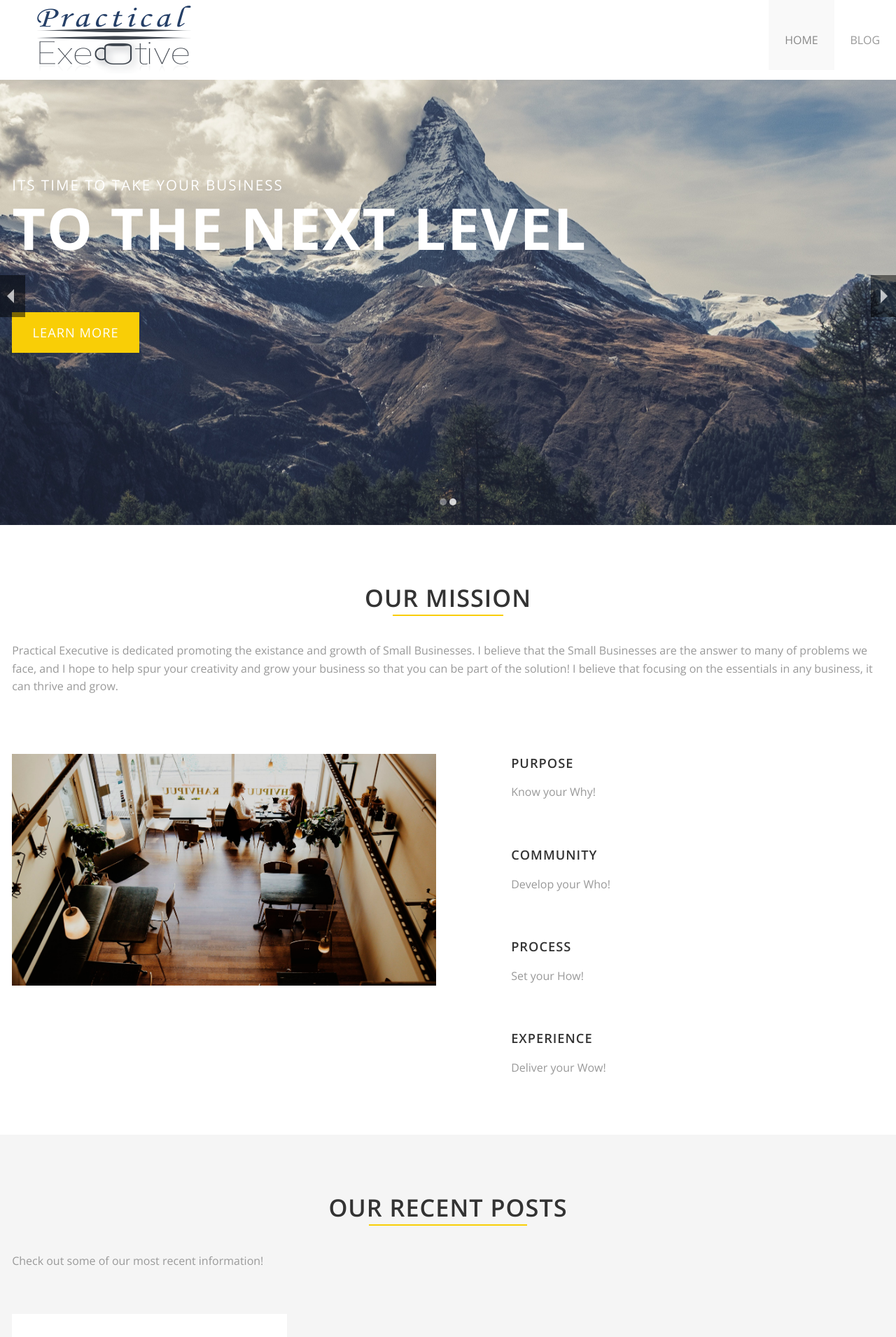
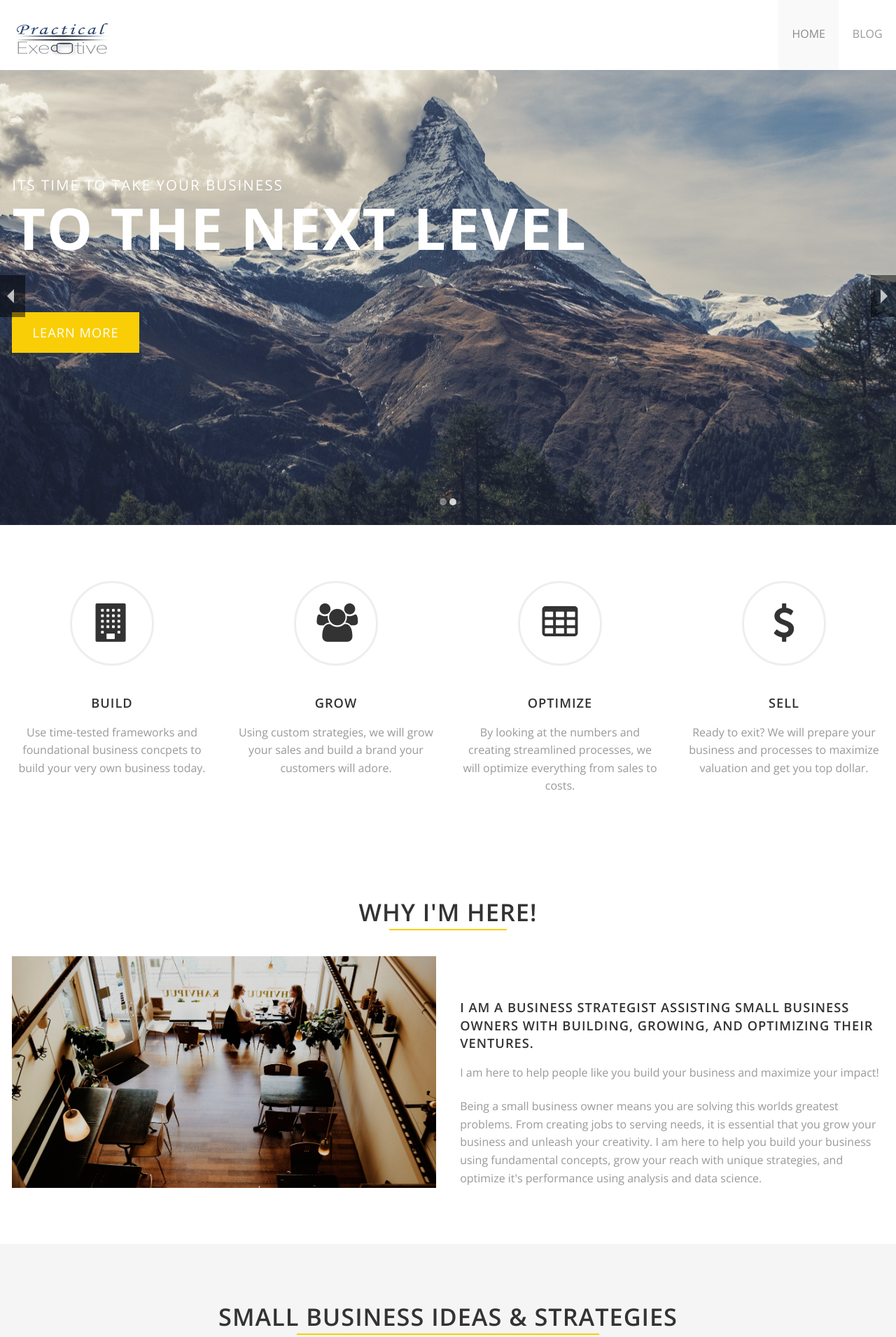
Before and after one commit to JoshuaMSchultz/practical-executive, a Jekyll site: the page built from index.html, in a window 1280 px wide. Shown: the top 1910 px of the page at 70% size. Built offline with Jekyll 4.4.1, drawn with Linux system fonts in a browser that asks for light colours; some of the changed text lies outside the part shown.

Commit message:
home page text add

```diff
--- a/_includes/footer.html
+++ b/_includes/footer.html
@@ -70,9 +70,3 @@
   </div>
   <div class='two spacing'></div>
 </div>
-<script src="{{ "/javascripts/jquery.countTo.js" | prepend: site.baseurl }}" type="text/javascript"></script>
-<script src="{{ "/javascripts/jquery.appear.js" | prepend: site.baseurl }}" type="text/javascript"></script>
-<script src="{{ "/javascripts/jquery.validate.js" | prepend: site.baseurl }}" type="text/javascript"></script>
-<script src="{{ "/javascripts/jquery.sequence-min.js" | prepend: site.baseurl }}" type="text/javascript"></script>
-<script src="{{ "/javascripts/jquery.easing.1.3.js" | prepend: site.baseurl }}" type="text/javascript"></script>
-<script src="{{ "/javascripts/app.js" | prepend: site.baseurl }}" type="text/javascript"></script>
--- a/_includes/head.html
+++ b/_includes/head.html
@@ -27,7 +27,7 @@
         });
     })(Tc.$);
   </script>
-  <link href='//fonts.googleapis.com/css?family=Open+Sans:400,600,700,800,300' rel='stylesheet' type='text/css'>
+  <link href='//fonts.googleapis.com/css?family=Open+Sans:400,600,700,800,300' media="screen" rel='stylesheet' type='text/css'>
   <script src="{{ "/javascripts/masonry.pkgd.js" | prepend: site.baseurl }}" type="text/javascript"></script>
   <script src="{{ "/javascripts/imagesloaded.pkgd.min.js" | prepend: site.baseurl }}" type="text/javascript"></script>
   <script src="{{ "/javascripts/slick.min.js" | prepend: site.baseurl }}" type="text/javascript"></script>
--- /dev/null
+++ b/_includes/javascript-calls.html
@@ -0,0 +1,6 @@
+<script src="{{ "/javascripts/jquery.countTo.js" | prepend: site.baseurl }}" type="text/javascript"></script>
+<script src="{{ "/javascripts/jquery.appear.js" | prepend: site.baseurl }}" type="text/javascript"></script>
+<script src="{{ "/javascripts/jquery.validate.js" | prepend: site.baseurl }}" type="text/javascript"></script>
+<script src="{{ "/javascripts/jquery.sequence-min.js" | prepend: site.baseurl }}" type="text/javascript"></script>
+<script src="{{ "/javascripts/jquery.easing.1.3.js" | prepend: site.baseurl }}" type="text/javascript"></script>
+<script src="{{ "/javascripts/app.js" | prepend: site.baseurl }}" type="text/javascript"></script>
--- a/_layouts/default.html
+++ b/_layouts/default.html
@@ -11,7 +11,8 @@
       {{ content }}
     </div>
 
-    {% include footer.html %}
+    <!-- {% include footer.html %} -->
+    {% include javascript-calls.html %}
 
   </body>
 
--- a/_sass/foundation/_settings.scss
+++ b/_sass/foundation/_settings.scss
@@ -1385,7 +1385,7 @@ $topbar-bg-color: #fff;
 // $topbar-bg: $topbar-bg-color;
 
 // Height and margin
-$topbar-height: rem-calc(100);
+$topbar-height: rem-calc(85);
 // $topbar-margin-bottom: 0;
 
 // Controlling the styles for the title in the top bar
--- a/index.html
+++ b/index.html
@@ -34,16 +34,16 @@ slides:
 statements:
   - icon: trophy
     title: Purpose
-    desc: Know your Why!
+    desc: We develop a purpose so captivating, no customer will be able to ignore you!
   - icon: cogs
     title: Community
-    desc: Develop your Who!
+    desc: People are the most important part of business, and by shifting the focuso them, you'll see amazing results!
   - icon: pagelines
     title: Process
-    desc: Set your How!
+    desc: When you automate most parts of running a business, you deliver consistent service and allow your buisness to grow.
   - icon: lock
     title: Experience
-    desc: Deliver your Wow!
+    desc: Once everything is set, we can deliver amazing products and services to your community and deliver a revolutionary experience!
 
 ---
 
@@ -106,15 +106,30 @@ statements:
   </div>
 </div>
 
+<div class="four spacing"></div>
+
+<div class="row">
+  <div class="medium-3 large-3 columns">
+    {% include icon-text.html title='Build' desc='Use time-tested frameworks and foundational business concpets to build your very own business today.' icon_class='fa fa-building' delay='0' shape_class='icon-text-circle' %}
+  </div>
+  <div class="medium-3 large-3 columns">
+    {% include icon-text.html title='Grow' desc='Using custom strategies, we will grow your sales and build a brand your customers will adore.' icon_class='fa fa-users' delay='200' shape_class='icon-text-circle' %}
+  </div>
+  <div class="medium-3 large-3 columns">
+    {% include icon-text.html title='Optimize' desc='By looking at the numbers and creating streamlined processes, we will optimize everything from sales to costs.' icon_class='fa fa-table' delay='400' shape_class='icon-text-circle' %}
+  </div>
+  <div class="medium-3 large-3 columns">
+    {% include icon-text.html title='Sell' desc='Ready to exit? We will prepare your business and processes to maximize valuation and get you top dollar.' icon_class='fa fa-usd' delay='600' shape_class='icon-text-circle' %}
+  </div>
+</div>
+
 <div class='full'>
   <div class='row'>
     <div class='large-12 columns'>
-      {% include section-header.html title="Our Mission" %}
+      {% include section-header.html title="Why I'm Here!" %}
       <div class='spacing'></div>
-      <p>
-        Practical Executive is dedicated promoting the existance and growth of Small Businesses. I believe that the Small Businesses are the answer to many of problems we face, and I hope to help spur your creativity and grow your business so that you can be part of the solution! I believe that focusing on the essentials in any business, it can thrive and grow.
-      </p>
-      <div class='three spacing'></div>
+
+
     </div>
   </div>
   <div class='row'>
@@ -123,16 +138,15 @@ statements:
       <div class='three spacing'></div>
     </div>
     <div class='medium-6 columns'>
-      {% for statement in page.statements %}
-        <div class='fadein mod modIconText' data-delay='{{ 300 | times:forloop.index0 }}'>
-          <div class='icon-text-simple'>
-            <i class='fa fa-{{service.icon}}'></i>
-            <h3>{{statement.title}}</h3>
-            <p>{{statement.desc}}</p>
-          </div>
-          <div class='two spacing'></div>
-        </div>
-      {% endfor %}
+      <div class='three spacing'></div>
+      <h3>
+        I am a business strategist assisting small business owners with building, growing, and optimizing their ventures.
+      </h3>
+      <p> I am here to help people like you build your business and maximize your impact! </p>
+      <p>
+        Being a small business owner means you are solving this worlds greatest problems. From creating jobs to serving needs, it is essential that you grow your business and unleash your creativity. I am here to help you build your business using fundamental concepts, grow your reach with unique strategies, and optimize it's performance using analysis and data science.
+      </p>
+
     </div>
   </div>
   <div class='spacing'></div>
@@ -141,10 +155,10 @@ statements:
 <div class='full' style='background: #f5f5f5'>
   <div class='row'>
     <div class='large-12 columns'>
-      {% include section-header.html title="Our recent posts" %}
+      {% include section-header.html title="Small Business Ideas & Strategies" %}
       <div class='spacing'></div>
-      <p>
-        Check out some of our most recent information!
+      <p class="text-center">
+        Below are some of the most recent and FREE ideas shared with our small business community!
       </p>
       <div class='two spacing'></div>
     </div>
```
Also changed, not shown: other parts of index.html (+2 -2 lines), _posts/2015-02-10-welcome-to-jekyll.markdown (deleted, +0 -27 lines), _data/nav.yml (line endings or trailing spaces), images/pe-logo-140.png, 11 other files.
